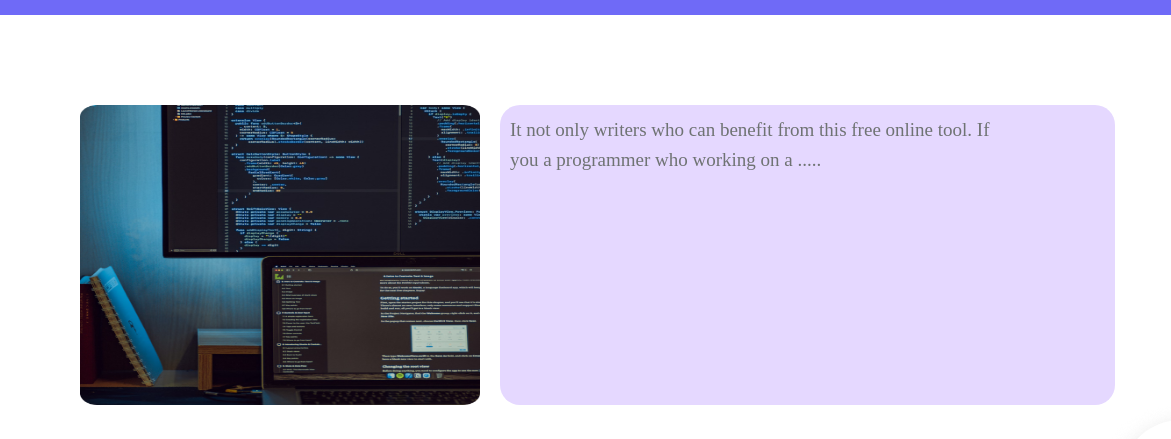
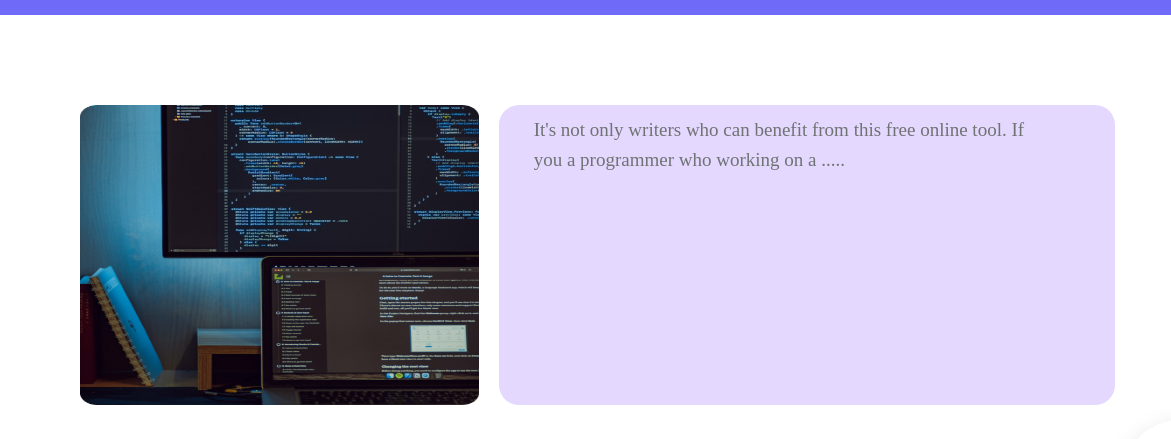
Before and after one commit to vikash-bhagat/MICRO-PROJECT--2, a plain HTML site: page index.html in a window 1280 px wide. Shown: the part 75-514 px from the top of the page, 0-1171 px from the left. Drawn offline with Linux system fonts and the light colour scheme.

Commit message:
Add files via upload

```diff
--- a/index.html
+++ b/index.html
@@ -32,7 +32,7 @@
     <div class="hero-section">
         <img src="image 4.png" class="computer" alt="image of computer" />
         <p class="rectangle">
-            It not only writers who can benefit from this free online tool. If<br />you
+            It's not only writers who can benefit from this free online tool. If<br />you
             a programmer who working on a .....
         </p>
         <img src="Frame 1.png" class="logo" alt="image of logo" />
--- a/style.css
+++ b/style.css
@@ -90,7 +90,7 @@
 }
 .rectangle {
   position: relative;
-  padding-left: 10px;
+  padding-left: 35px;
   padding-top: 10px;
   margin-right: 10px;
   margin-left: 120px;
@@ -104,6 +104,7 @@
   line-height: 30px;
   color: #6f7373;
   font-size: 19px;
+  line-height: 30px;
 }
 .information {
   position: relative;
```
